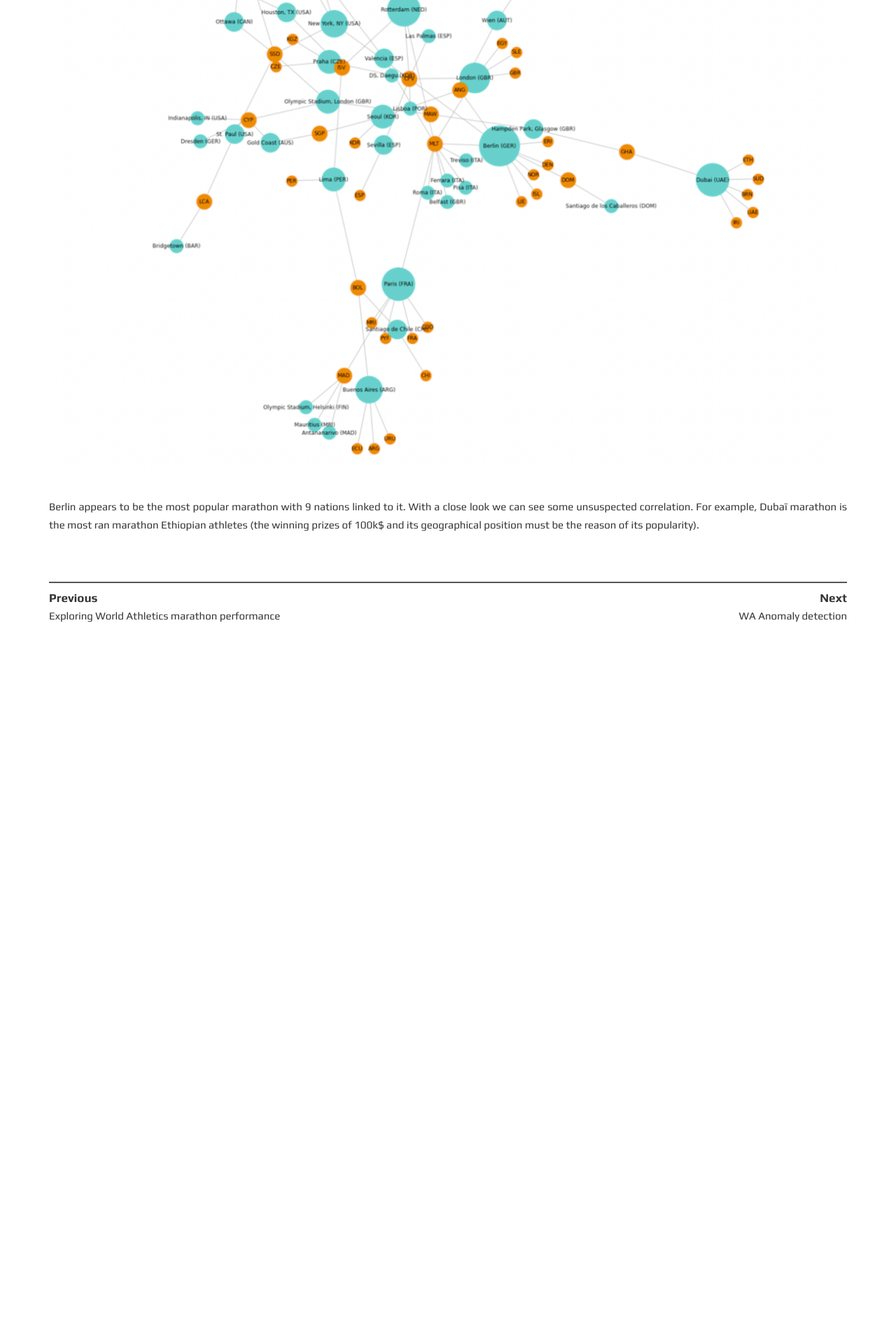
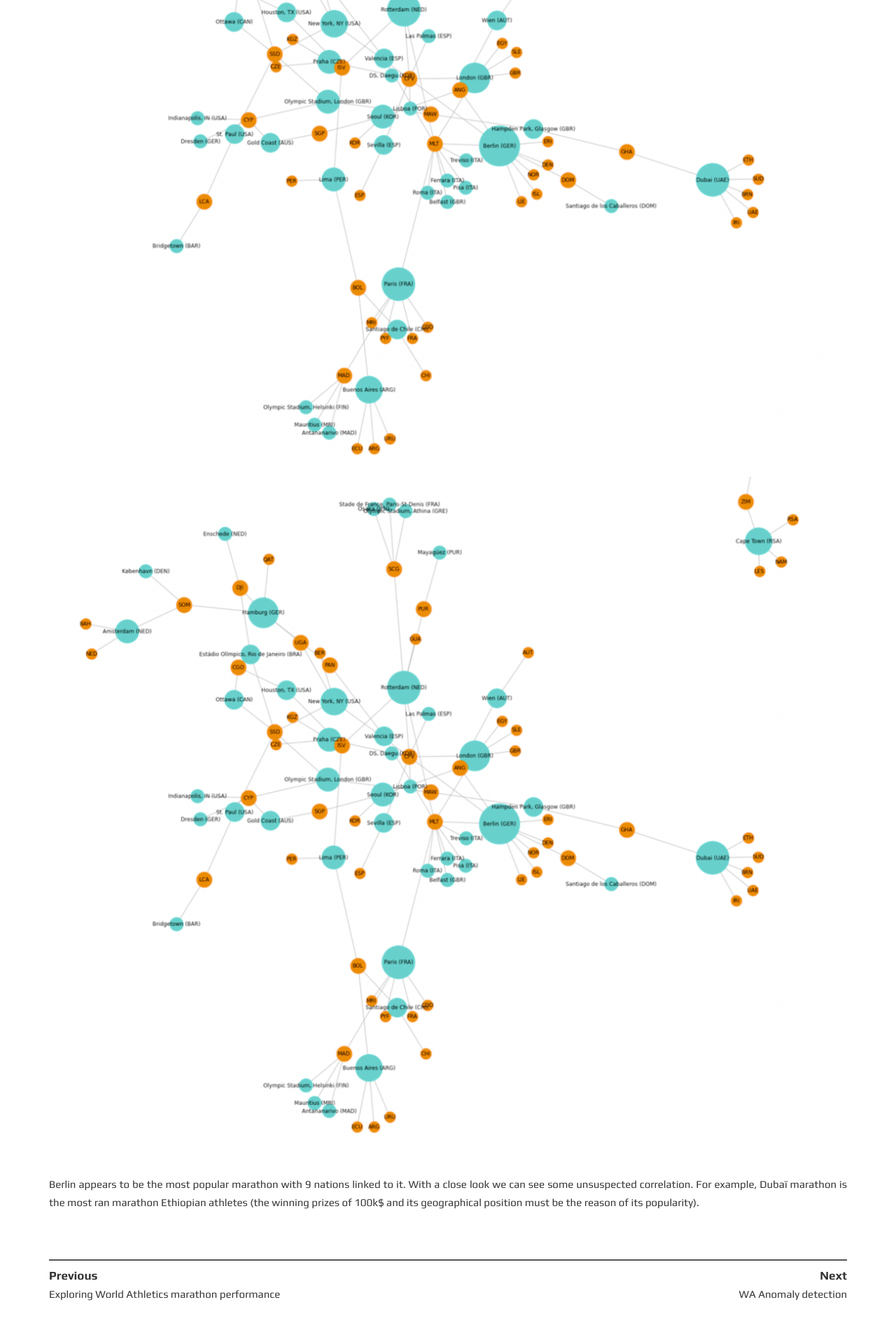
Before and after one commit to ToNi-sn/portfolio, a Jekyll site: the page built from _posts/2021-12-02-Network_Graph-on-marathon-popularity.md, in a window 1280 px wide. Shown: the part 4171-6091 px from the top of the page at 70% size. Built offline with Jekyll 4.4.1, drawn with Linux system fonts in a browser that asks for light colours; before the commit the page ends 5122 px from its top, so only the background shows below that.

Commit message:
fix images

```diff
--- a/_posts/2021-12-02-Network_Graph-on-marathon-popularity.md
+++ b/_posts/2021-12-02-Network_Graph-on-marathon-popularity.md
@@ -99,5 +99,6 @@ Blue edges represent marathons and orange ones country (ICO designation). The si
 
 <img src="https://github.com/ToNi-sn/portfolio/blob/gh-pages/Images/graph_zoom.png?raw=true" >
 ![]({{"/Images/graph_zoom.png"|absolute_url}})
+![image-title-here](/Images/graph_zoom.png){:class="img-responsive"}
 
 Berlin appears to be the most popular marathon with 9 nations linked to it. With a close look we can see some unsuspected correlation. For example, Dubaï marathon is the most ran marathon Ethiopian athletes (the winning prizes of 100k$ and its geographical position must be the reason of its popularity).
```
